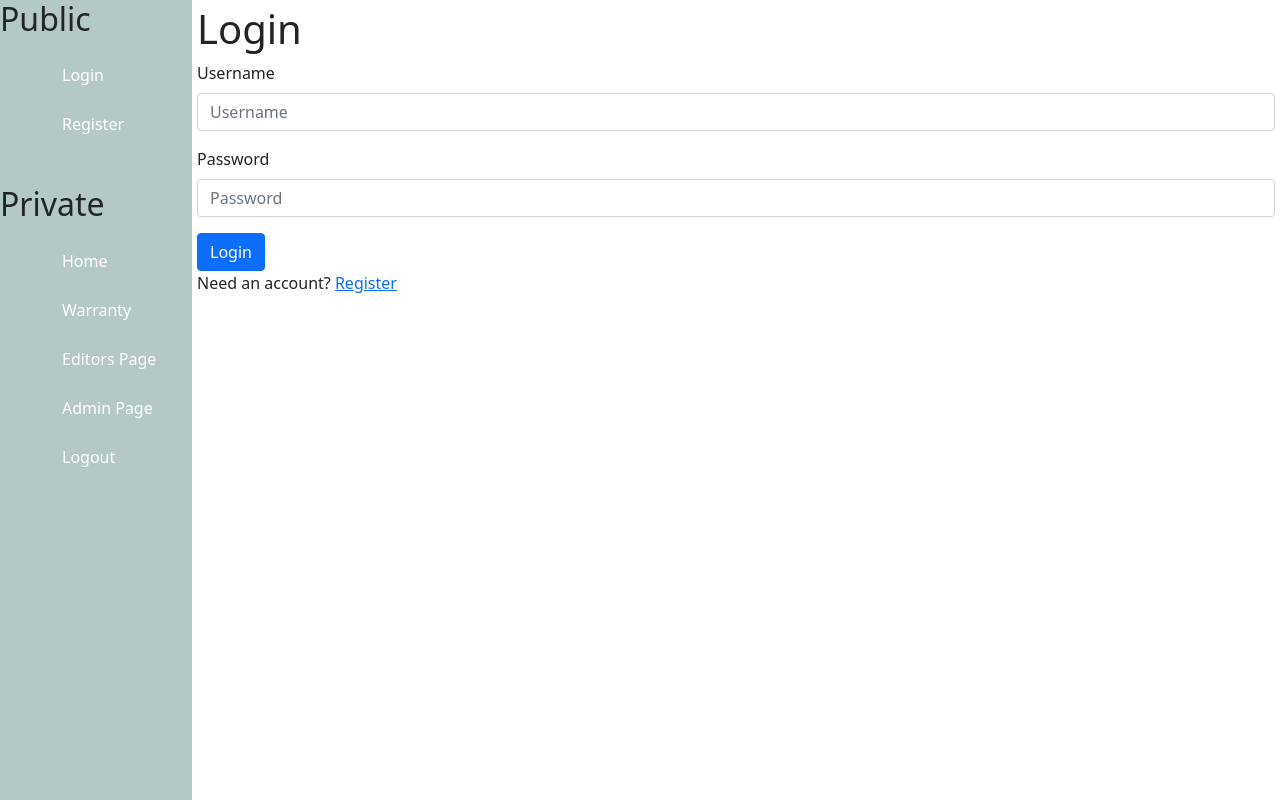
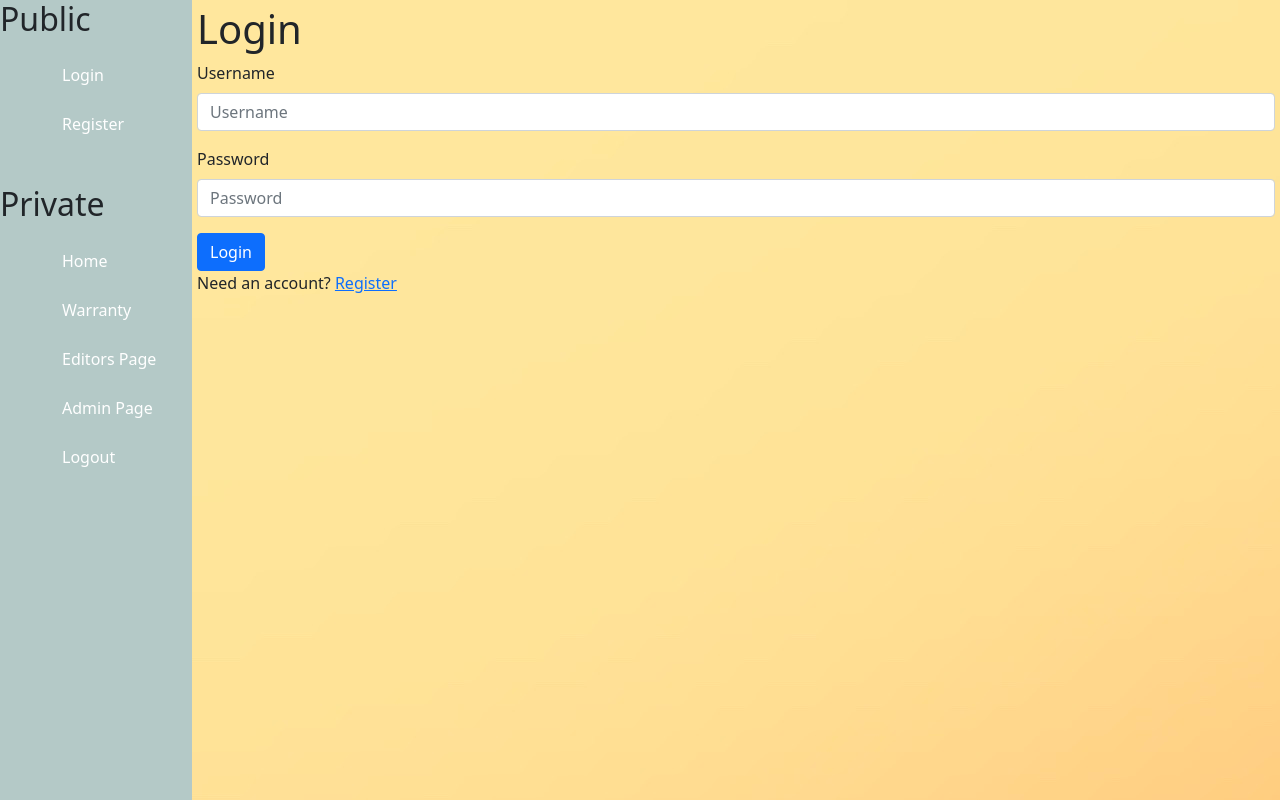
Before and after one commit to KheeForDev/react, a React (Create React App) app: page /login in a window 1280 px wide. Built offline with nearby package versions, Linux system fonts and the light colour scheme.

Commit message:
UPD: Update css to apply backgroud image and arrange CSS import to resolve bootstrap css overriding.

```diff
--- a/public/index.html
+++ b/public/index.html
@@ -3,7 +3,6 @@
 
 <head>
   <title>Recollection</title>
-  <link rel="stylesheet" href="./style.css">
 </head>
 
 <body>
--- a/src/App.js
+++ b/src/App.js
@@ -1,8 +1,5 @@
 import React from "react";
 import { Routes, Route } from "react-router-dom";
-
-// required for react bootstrap
-import "bootstrap/dist/css/bootstrap.min.css";
 
 import Layout from "./components/Layout";
 import RequireAuth from "./components/RequireAuth";
--- a/src/index.js
+++ b/src/index.js
@@ -1,6 +1,10 @@
 import React from 'react';
 import ReactDOM from 'react-dom/client';
 import { BrowserRouter, Routes, Route } from 'react-router-dom';
+
+// required for react bootstrap
+import "bootstrap/dist/css/bootstrap.min.css";
+import "./style.css";
 
 import { AuthProvider } from "./context/AuthProvider"
 import Sidebar from "./components/Sidebar"
--- a/public/style.css
+++ b/src/style.css
@@ -1,7 +1,20 @@
-/* reset */
+/* color set
+#FBE8A6
+#FBEBAE
+#F4976C
+#303C6C
+#B4DFE5
+#D2FDFF */
+
+/* reset the pages default margin and padding for the entire html file */
 * {
     margin: 0;
     padding: 0;
+}
+
+body {
+    box-sizing: border-box;
+    background-image: url("./asserts/images/background.jpg");
 }
 
 .sidebar {
```
Also changed, not shown: src/asserts/images/background.jpg (added).
